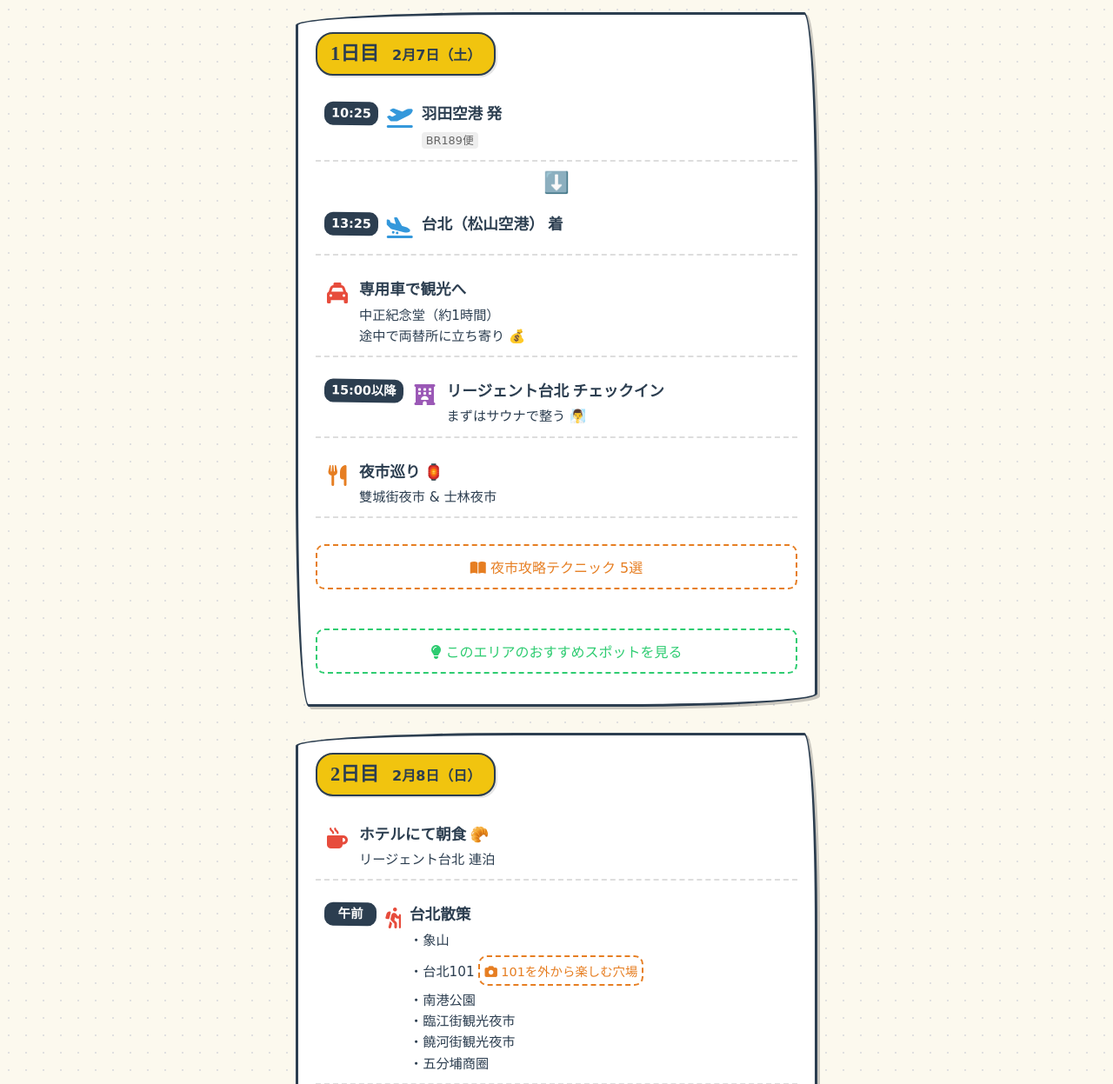
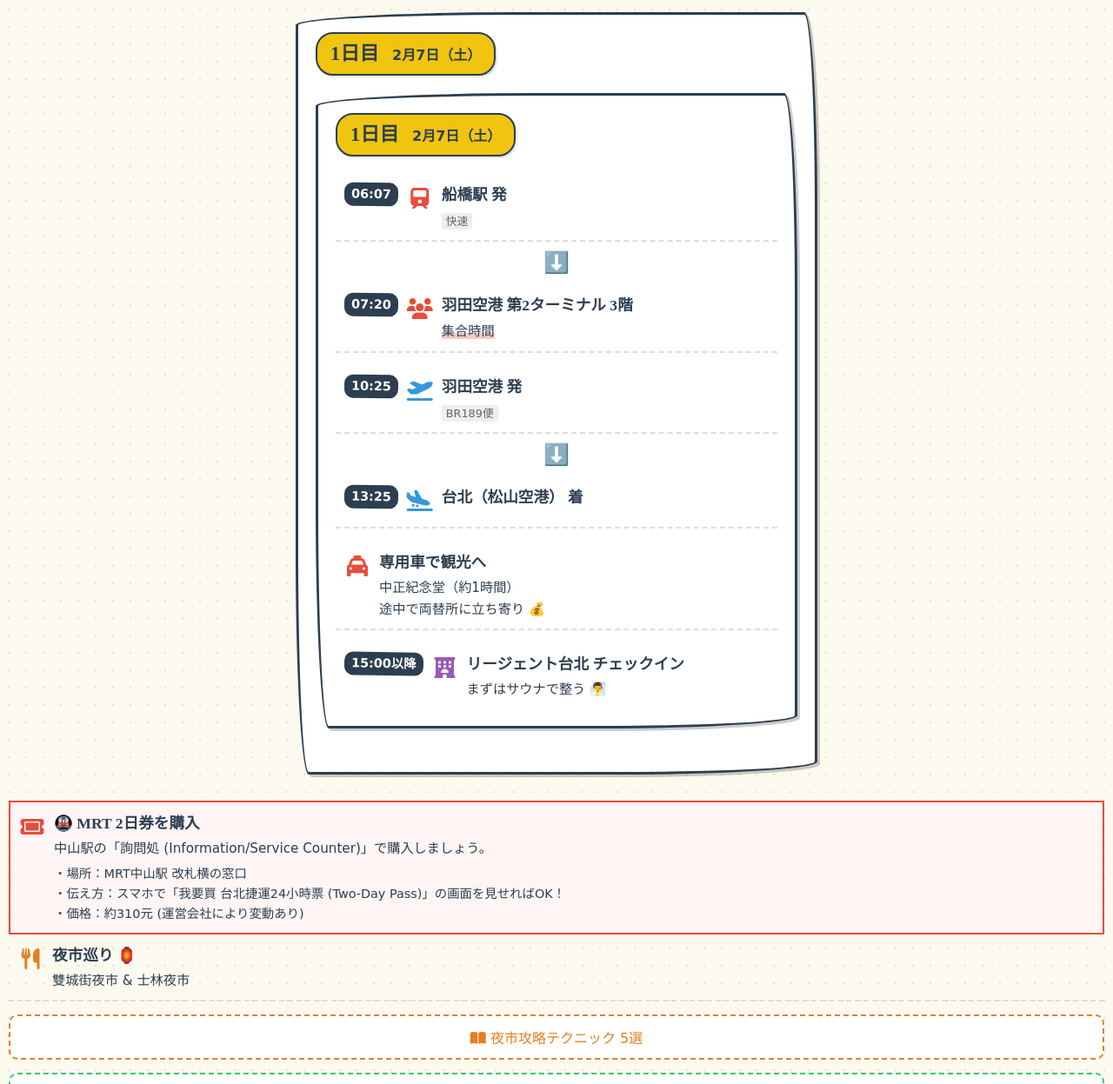
Before and after one commit to moracchi/Taiwan-Itinerary, a plain HTML site: page index.html in a window 1280 px wide. Shown: the part 359-1606 px from the top of the page at 87% size. Drawn offline with Linux system fonts and the light colour scheme; a web font is replaced by a local one.

Commit message:
出発前、MRT乗り放題券追加

```diff
--- a/index.html
+++ b/index.html
@@ -73,7 +73,33 @@
                     <h2>1日目</h2>
                     <span class="date">2月7日（土）</span>
                 </div>
+            <section class="day-card" id="day1">
+                <div class="day-header">
+                    <h2>1日目</h2>
+                    <span class="date">2月7日（土）</span>
+                </div>
                 <div class="events">
+                    <div class="event train">
+                        <div class="time">06:07</div>
+                        <div class="content">
+                            <span class="icon"><i class="fa-solid fa-train"></i></span>
+                            <div class="desc">
+                                <strong>船橋駅 発</strong>
+                                <span class="note">快速</span>
+                            </div>
+                        </div>
+                    </div>
+                    <div class="arrow-down">⬇️</div>
+                    <div class="event meeting">
+                        <div class="time">07:20</div>
+                        <div class="content">
+                            <span class="icon"><i class="fa-solid fa-users"></i></span>
+                            <div class="desc">
+                                <strong>羽田空港 第2ターミナル 3階</strong>
+                                <p class="highlight">集合時間</p>
+                            </div>
+                        </div>
+                    </div>
                     <div class="event flight">
                         <div class="time">10:25</div>
                         <div class="content">
@@ -113,6 +139,26 @@
                             </div>
                         </div>
                     </div>
+                            </div>
+                        </div>
+                    </div>
+
+                    <!-- MRT Pass Purchase -->
+                    <div class="event ticket" style="border: 2px solid #e74c3c; background-color: #fff5f5;">
+                        <div class="content">
+                            <span class="icon"><i class="fa-solid fa-ticket"></i></span>
+                            <div class="desc">
+                                <strong>🚇 MRT 2日券を購入</strong>
+                                <p>中山駅の「詢問処 (Information/Service Counter)」で購入しましょう。</p>
+                                <ul style="font-size: 0.9rem; margin-top: 5px;">
+                                    <li>場所：MRT中山駅 改札横の窓口</li>
+                                    <li>伝え方：スマホで「我要買 台北捷運24小時票 (Two-Day Pass)」の画面を見せればOK！</li>
+                                    <li>価格：約310元 (運営会社により変動あり)</li>
+                                </ul>
+                            </div>
+                        </div>
+                    </div>
+
                     <div class="event night-market">
                         <div class="content">
                             <span class="icon"><i class="fa-solid fa-utensils"></i></span>
```
